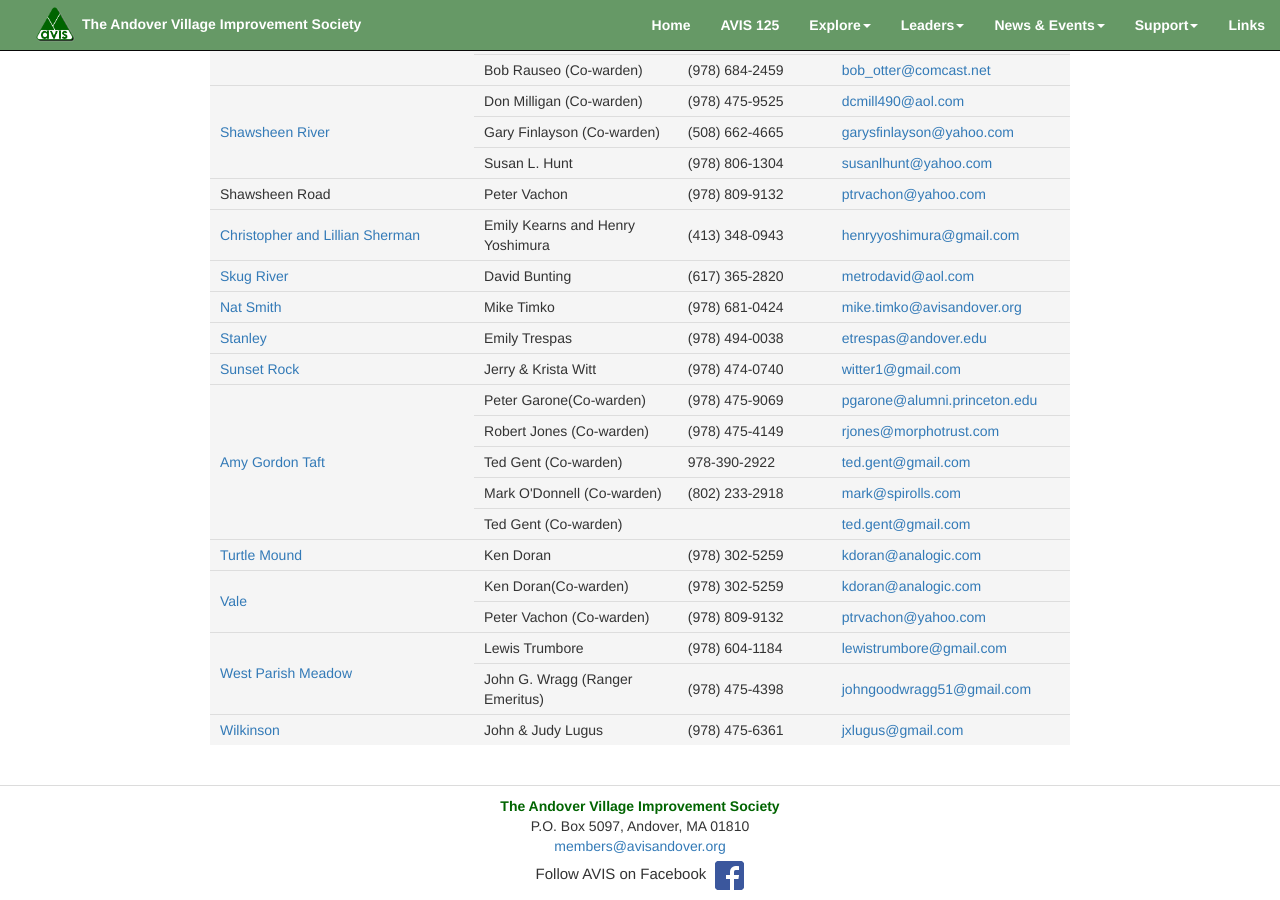
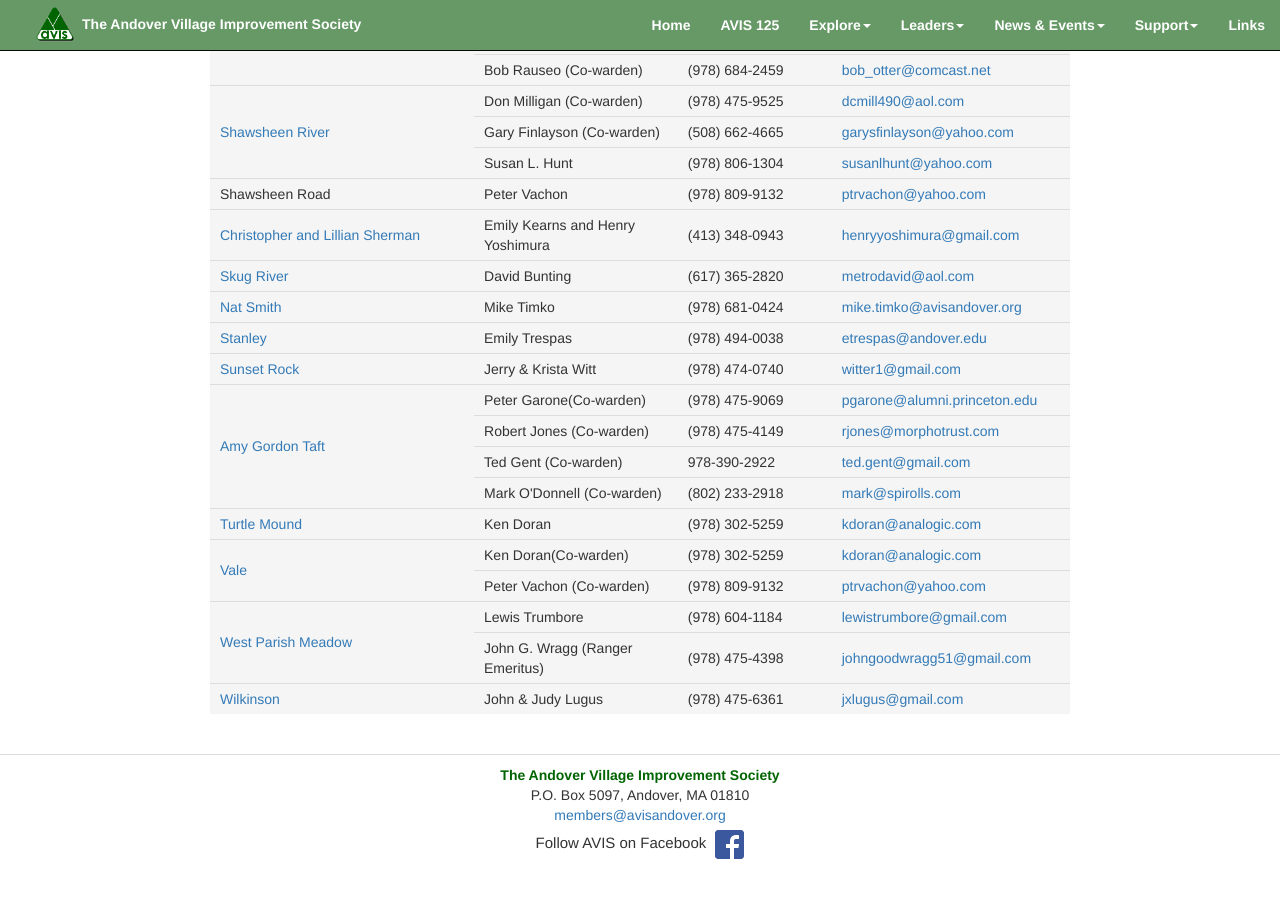
Before and after one commit to avisandover/avis-website, a Jekyll site: the page built from wardens.html, in a window 1280 px wide and 900 px high, scrolled down 1962 px. Built offline with Jekyll 4.4.1, drawn with Linux system fonts in a browser that asks for light colours; nearby versions of some CDN libraries; after the commit the page ends 2831 px from its top, so only the background shows below that.

Commit message:
Update wardens.html

```diff
--- a/wardens.html
+++ b/wardens.html
@@ -344,7 +344,7 @@
         <td><a href="mailto:witter1@gmail.com">witter1@gmail.com</a></td>
       </tr>
       <tr>
-        <td rowspan="5"><a href="/taft.html">Amy Gordon Taft</a></td>
+        <td rowspan="4"><a href="/taft.html">Amy Gordon Taft</a></td>
         <td>Peter Garone(Co-warden)</td>
         <td>(978) 475-9069</td>
         <td><a href="mailto:pgarone@alumni.princeton.edu">pgarone@alumni.princeton.edu</a></td>
@@ -363,11 +363,6 @@
         <td>Mark O'Donnell (Co-warden)</td>
         <td>(802) 233-2918</td>
         <td><a href="mailto:mark@spirolls.com">mark@spirolls.com</a></td>
-      </tr>
-      <tr>
-        <td>Ted Gent (Co-warden)</td>
-        <td></td>
-        <td><a href="mailto:ted.gent@gmail.com">ted.gent@gmail.com</a></td>
       </tr>
       <tr>
         <td><a href="/turtle.html">Turtle Mound</a></td>
```
